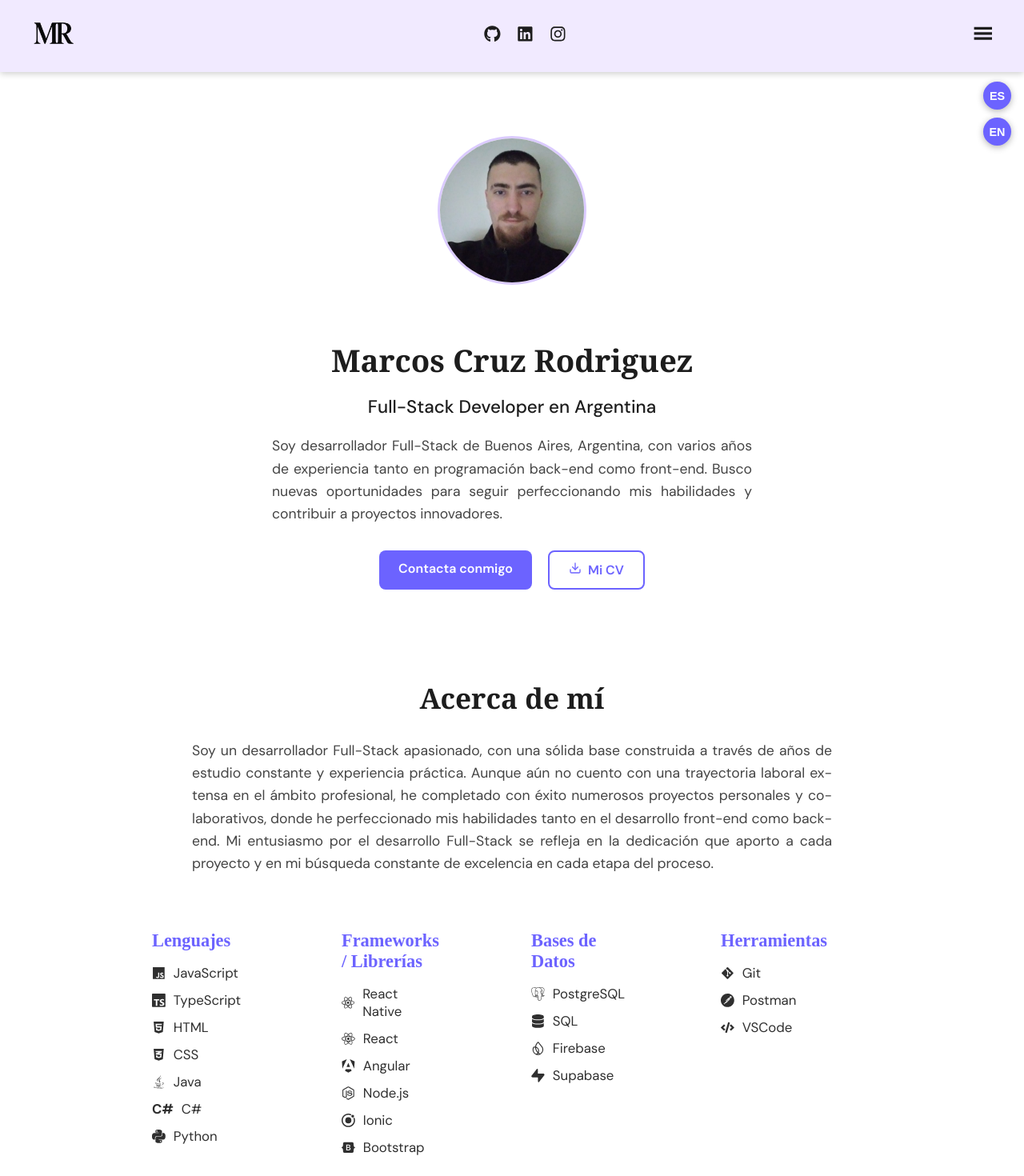
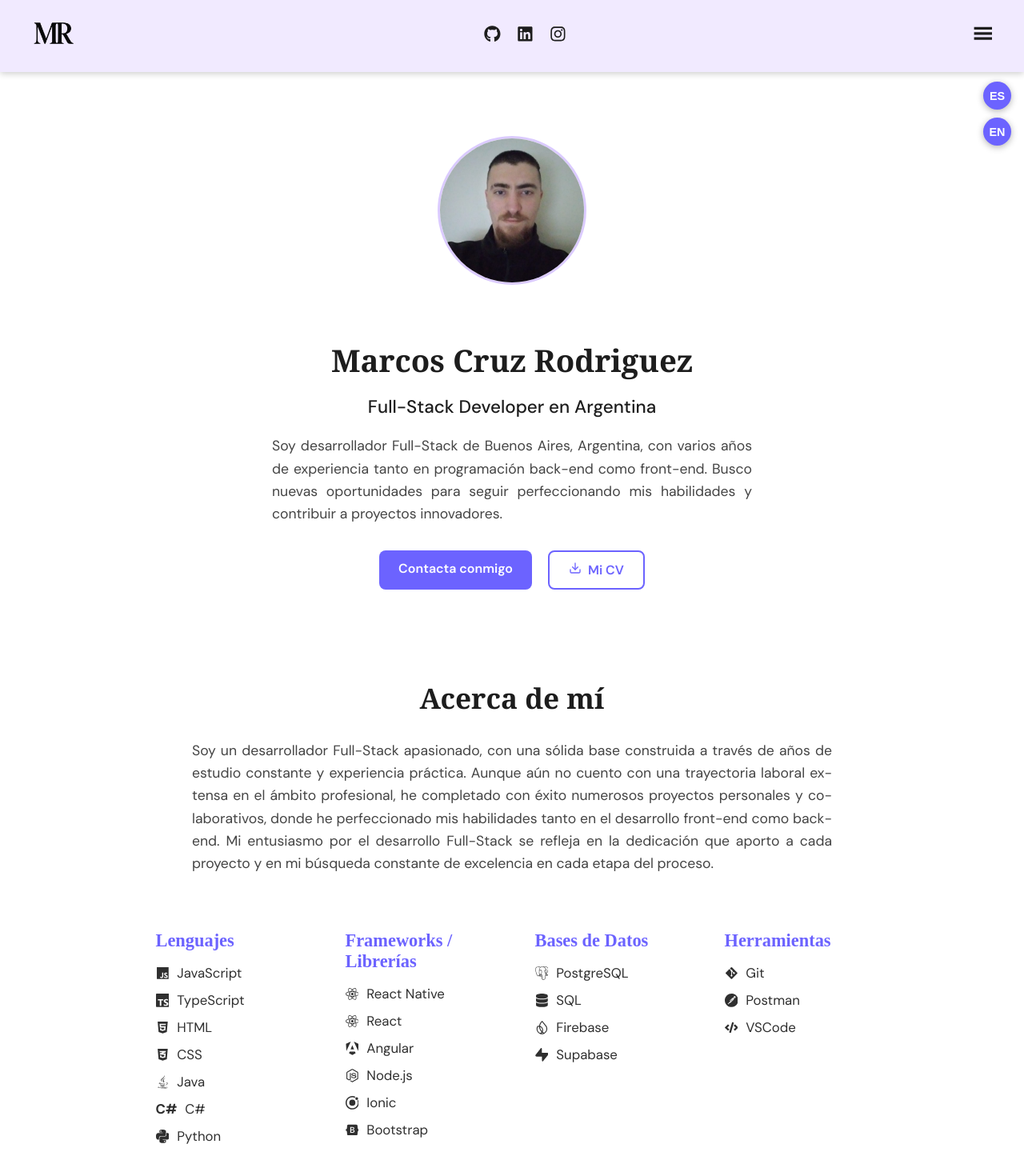
Before and after one commit to MarcosCrRodriguez/MR-Portfolio, a React (Vite) app: page / in a window 1280 px wide. Shown: the top 1470 px of the page at 80% size. Built offline with nearby package versions, Linux system fonts and the light colour scheme.

Commit message:
responsive-styles

```diff
--- a/src/sections/About/About.css
+++ b/src/sections/About/About.css
@@ -35,8 +35,9 @@
 }
 
 .skill-category {
-  width: 120px !important;
+  width: 180px !important;
   text-align: left;
+  margin: 0 auto;
 }
 .skill-category h3 {
   font-size: 1.4rem;
@@ -92,6 +93,10 @@
     gap: 24px;
   }
 
+  .skill-category {
+    width: 120px !important;
+  }
+
   .skill-category li {
     font-size: 1rem;
   }
```
